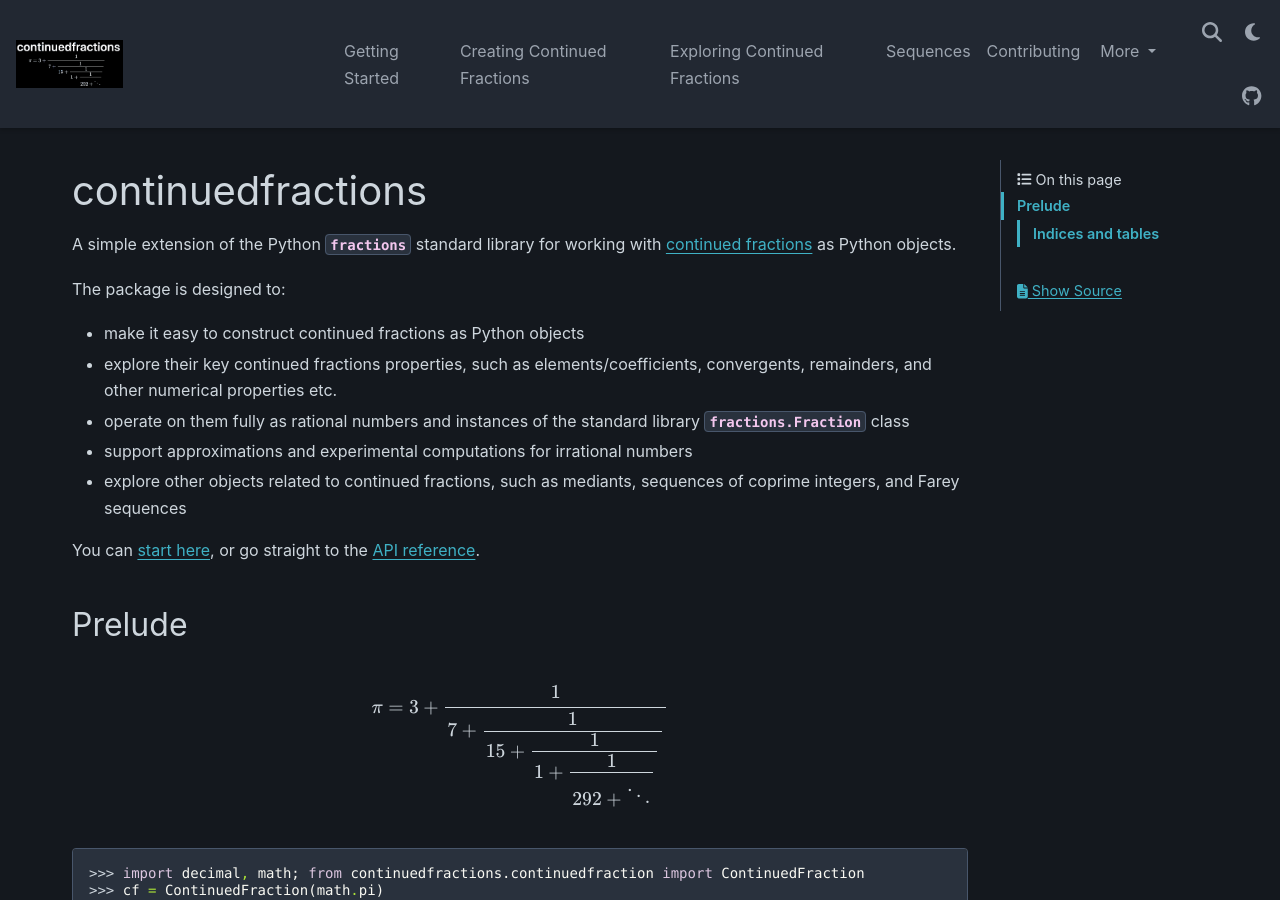
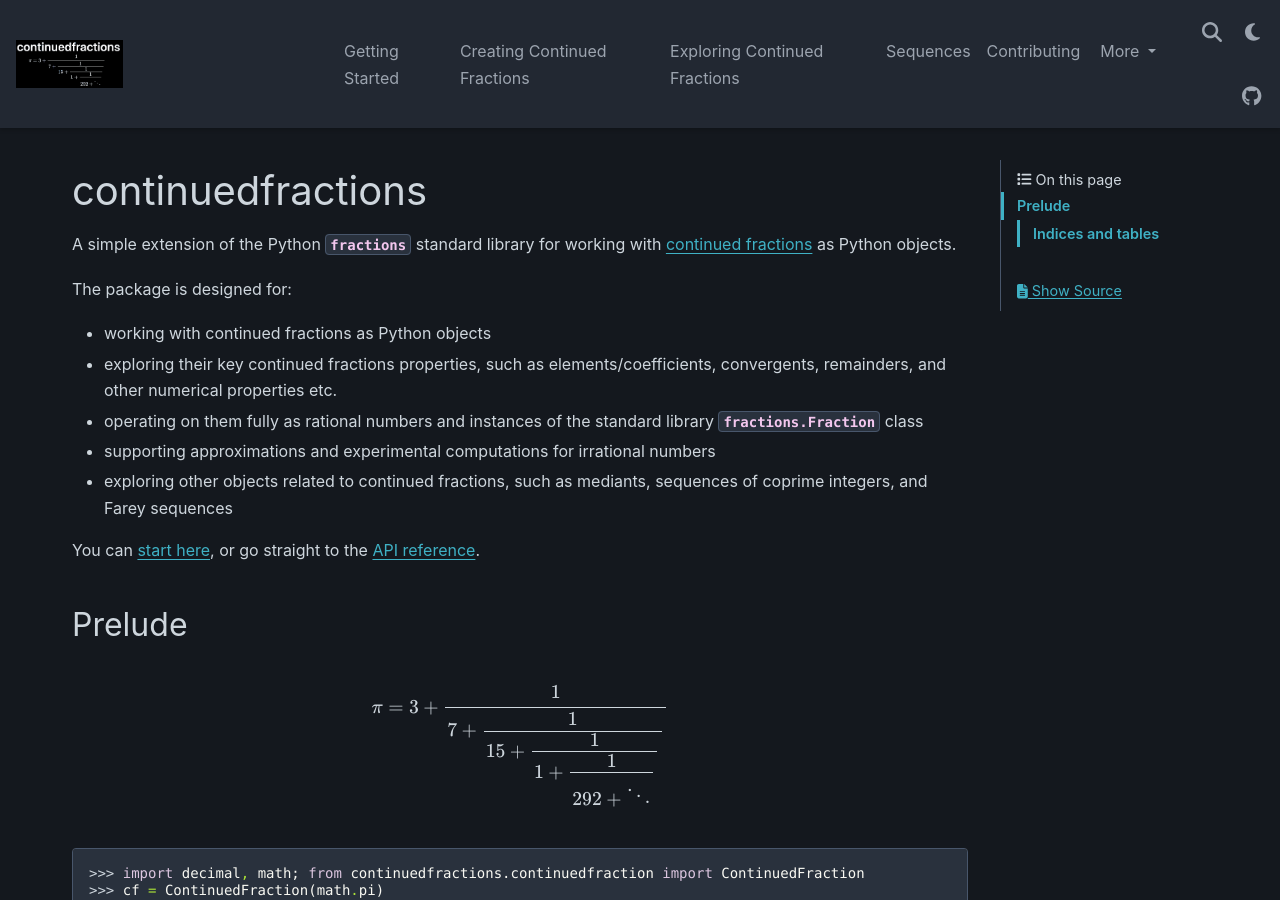
Before and after one commit to sr-murthy/continuedfractions, a Sphinx documentation site: the page built from docs/index.rst, in a window 1280 px wide and 900 px high. Built offline with Sphinx 7.4.7 and the PyData theme 0.15.4, drawn with Linux system fonts in a browser that asks for light colours; nearby versions of some CDN libraries.

Commit message:
docs: miscellaneous docs fixes

```diff
--- a/docs/index.rst
+++ b/docs/index.rst
@@ -8,15 +8,15 @@ continuedfractions
 
 A simple extension of the Python :py:mod:`fractions` standard library for working with `continued fractions <https://en.wikipedia.org/wiki/Continued_fraction>`_ as Python objects.
 
-The package is designed to:
+The package is designed for:
 
--  make it easy to construct continued fractions as Python objects
--  explore their key continued fractions properties, such as elements/coefficients,
+-  working with continued fractions as Python objects
+-  exploring their key continued fractions properties, such as elements/coefficients,
    convergents, remainders, and other numerical properties etc.
--  operate on them fully as rational numbers and instances of the standard library
+-  operating on them fully as rational numbers and instances of the standard library
    :py:class:`fractions.Fraction` class
--  support approximations and experimental computations for irrational numbers
--  explore other objects related to continued fractions, such as mediants, sequences of coprime integers, and Farey sequences
+-  supporting approximations and experimental computations for irrational numbers
+-  exploring other objects related to continued fractions, such as mediants, sequences of coprime integers, and Farey sequences
 
 You can :doc:`start here <sources/getting-started>`, or go straight to the :doc:`API reference <sources/api-reference>`.
 
--- a/docs/sources/getting-started.rst
+++ b/docs/sources/getting-started.rst
@@ -71,7 +71,7 @@ This is a library containing a single main class:
 
 This is a library of functions and classes relating to ordered sequences and structures of integers and rational numbers, such as (currently) coprime integers, Farey sequences and (in the future) the Stern-Brocot tree:
 
-- :py:func:`~continuedfractions.sequences.coprime_integers` - returns a tuple of (positive) integers `coprime <https://en.wikipedia.org/wiki/Coprime_integers>`_ (or relatively prime) to a given positive integer; the count of coprime integers returned for a given integer :math:`n` is equal to Euler's totient function :math:`\phi(n)`.
-- :py:class:`~continuedfractions.sequences.KSRMTree` - an implicit/generative tree class implementation of the Kanga-Saunders-Randall-Mitchell (KSRM) ternary trees for generating pairs of (positive) coprime integers.
-- :py:func:`~continuedfractions.sequences.coprime_pairs` - returns a tuple of all pairs of (positive) coprime integers :math:`<= n`. Uses :py:meth:`~continuedfractions.sequences.KSRMTree.search` to perform the search.
+- :py:func:`~continuedfractions.sequences.coprime_integers` - returns a tuple of (positive) integers `coprime <https://en.wikipedia.org/wiki/Coprime_integers>`_ (or relatively prime) to a given positive integer.
+- :py:class:`~continuedfractions.sequences.KSRMTree` - an implicit/generative class implementation of the Kanga-Saunders-Randall-Mitchell (KSRM) ternary trees for generating pairs of (positive) coprime integers.
+- :py:func:`~continuedfractions.sequences.coprime_pairs` - returns a tuple of all pairs of (positive) coprime integers :math:`<= n`. Uses the KSRM tree :py:meth:`~continuedfractions.sequences.KSRMTree.search` method to perform the search.
 - :py:func:`~continuedfractions.sequences.farey_sequence` - returns a tuple of rational numbers forming the `Farey sequence <https://en.wikipedia.org/wiki/Farey_sequence>`_ of order :math:`n`. Uses the :py:func:`~continuedfractions.sequences.coprime_integers` and :py:func:`~continuedfractions.sequences.coprime_pairs` functions.
```
Also changed, not shown: README.md (+6 -6 lines), docs/sources/sequences.rst (+6 -6 lines), 1 other file.
